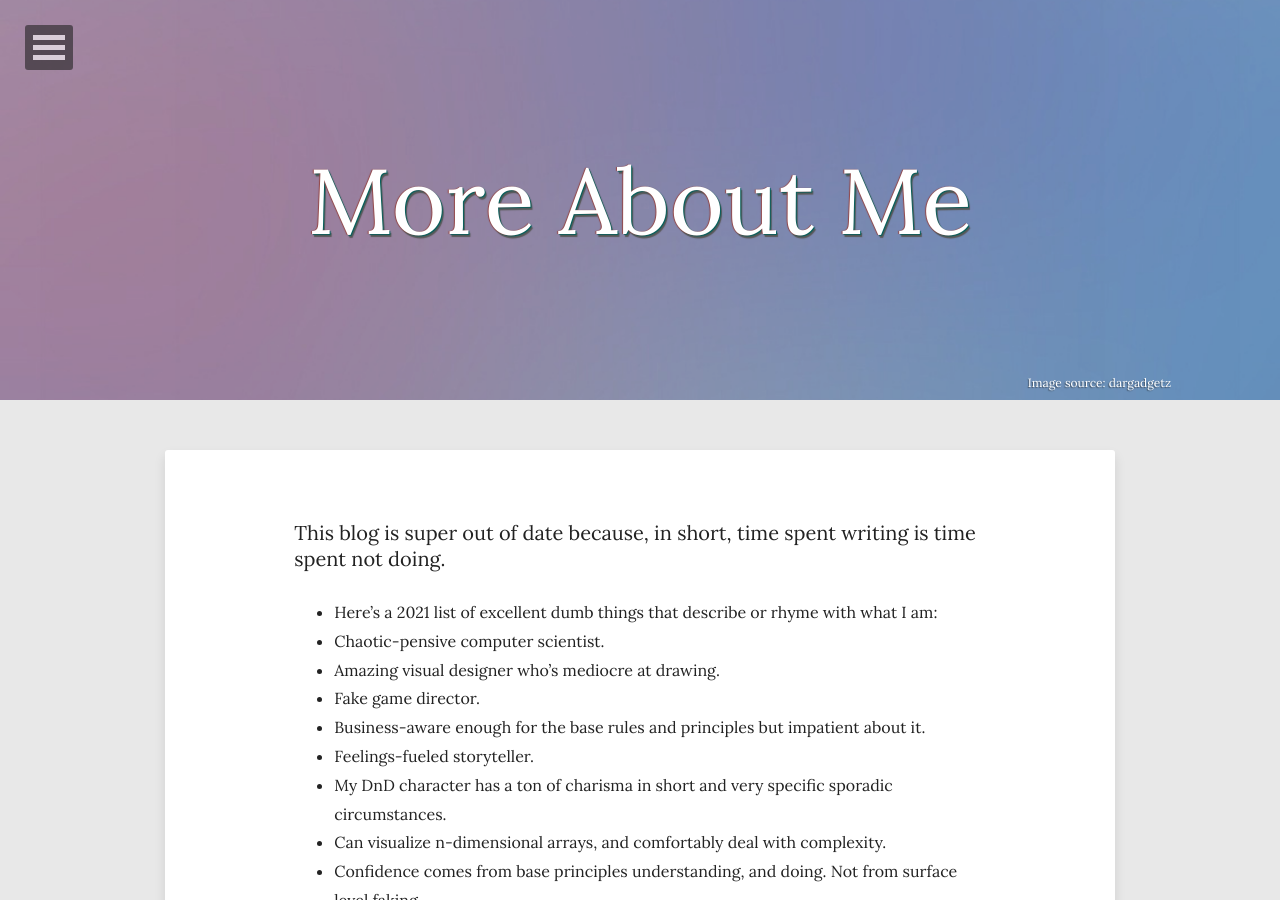
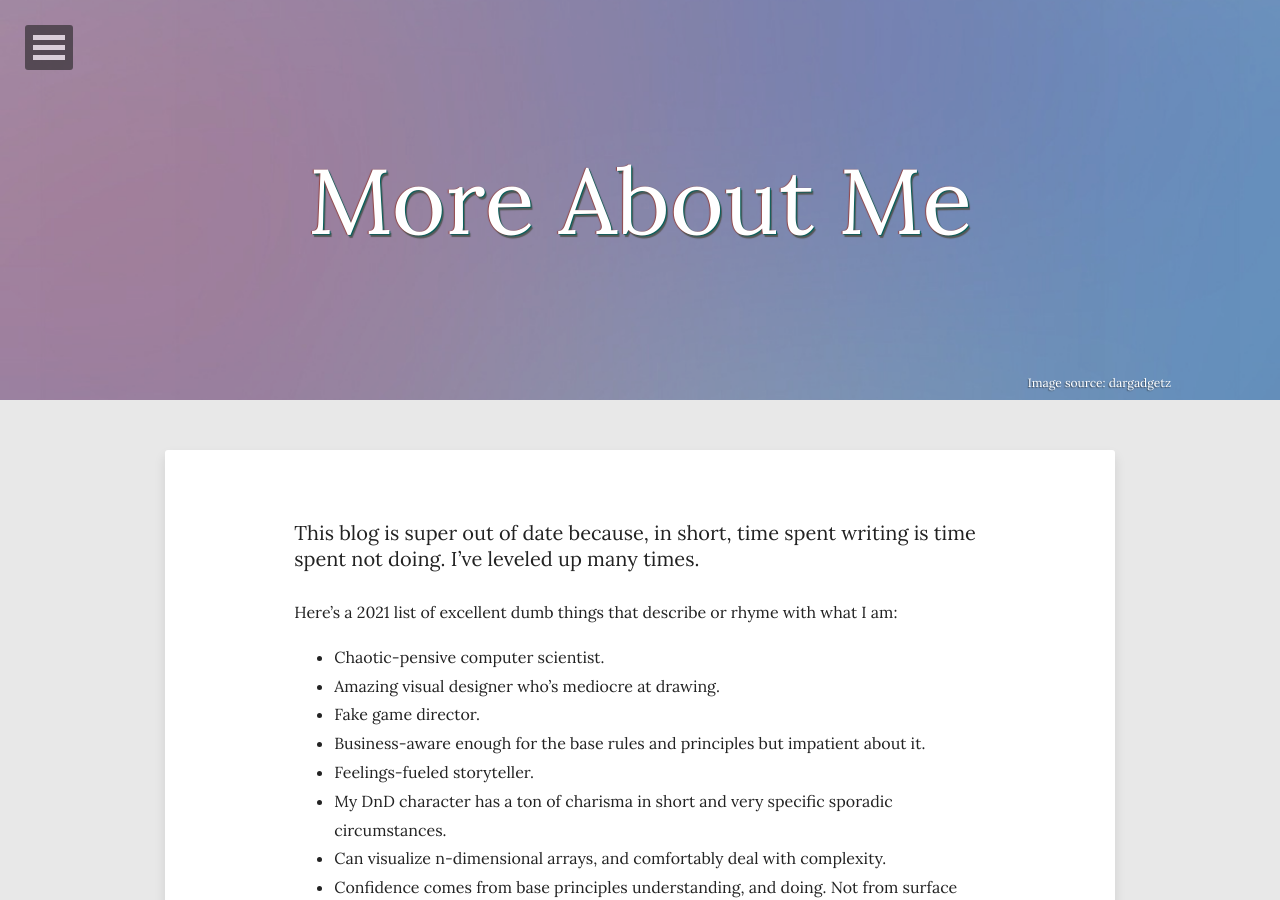
Before and after one commit to tdbe/tdbe.github.io, a Jekyll site: the page built from about.md, in a window 1280 px wide and 900 px high. Built offline with Jekyll 4.4.1, drawn with Linux system fonts in a browser that asks for light colours; nearby versions of some CDN libraries; some of the changed text lies outside the part shown.

Commit message:
many levels have been upped

```diff
--- a/about.md
+++ b/about.md
@@ -10,9 +10,9 @@ image:
 share: true
 ---
 
-This blog is super out of date because, in short, time spent writing is time spent not doing.
+This blog is super out of date because, in short, time spent writing is time spent not doing. I've leveled up many times.
 
-* Here's a 2021 list of excellent dumb things that describe or rhyme with what I am:
+Here's a 2021 list of excellent dumb things that describe or rhyme with what I am:
 * Chaotic-pensive computer scientist.
 * Amazing visual designer who's mediocre at drawing.
 * Fake game director.
```
Also changed, not shown: other parts of about.md (+1 -1 lines).
